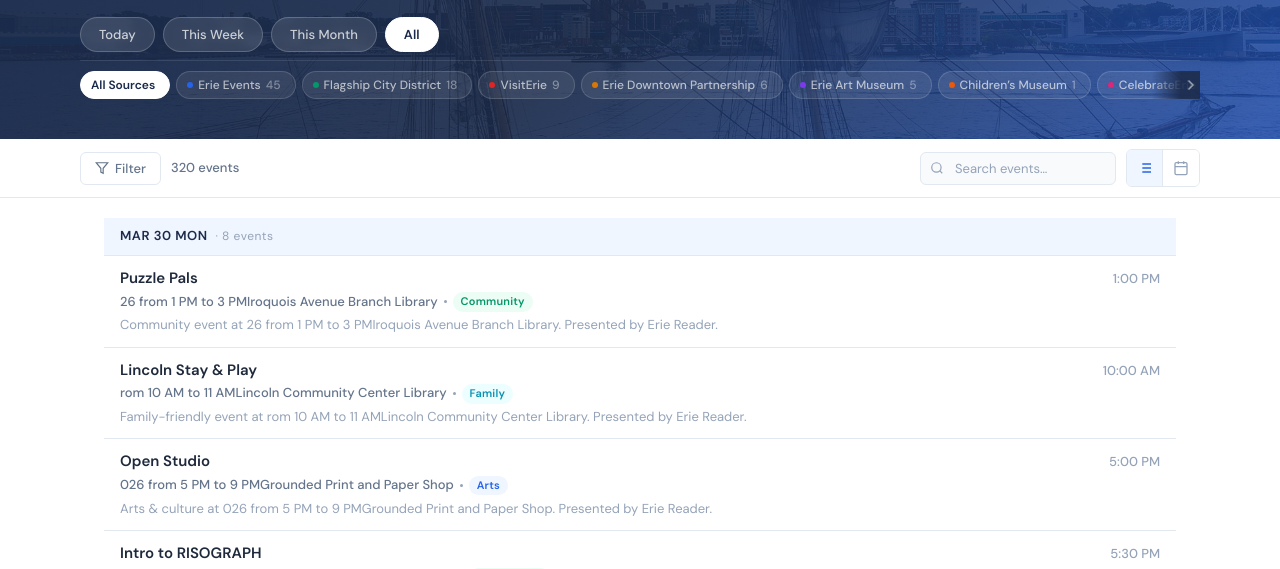
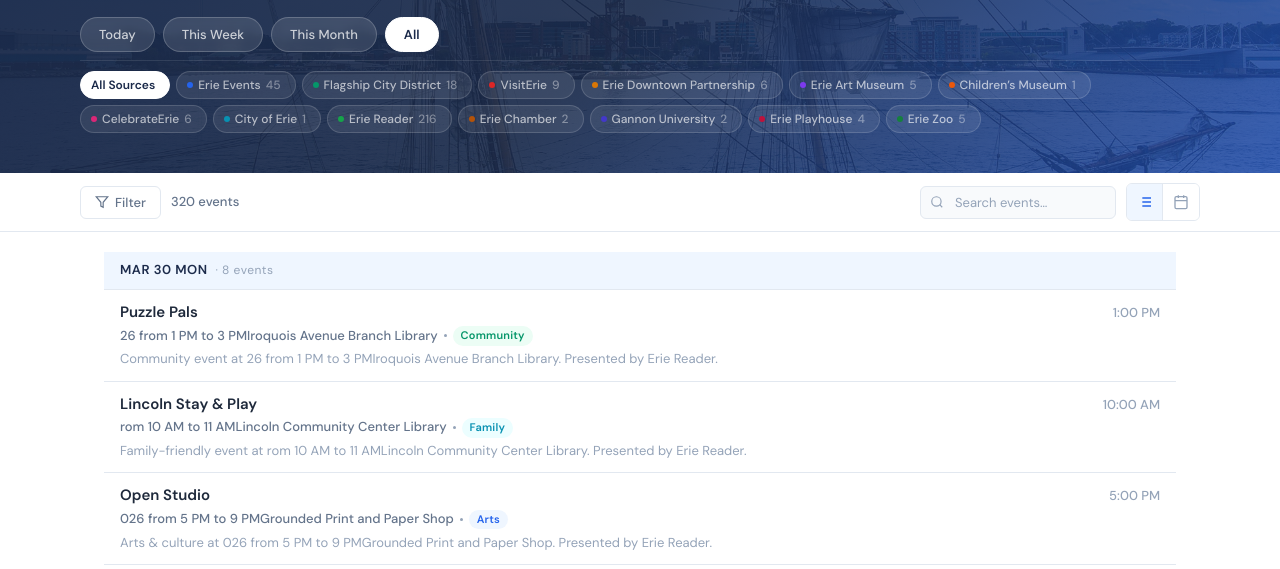
Before and after one commit to mistalamont-code/erie-events-dashboard, a website: page public/index.html in a window 1280 px wide. Shown: the part 209-778 px from the top of the page. Drawn offline with Linux system fonts and the light colour scheme.

Commit message:
Replace source filter scroll with wrapping rows
Horizontal scroll didn't work on Windows/Edge. Source pills now
wrap to multiple rows using flex-wrap. Removed scroll hint arrow
and all horizontal scroll logic.

Co-Authored-By: Claude Opus 4.6 (1M context) <noreply@anthropic.com>

```diff
--- a/public/index.html
+++ b/public/index.html
@@ -53,13 +53,8 @@ button{font-family:var(--font-body);cursor:pointer}
 .pill:hover{background:rgba(255,255,255,0.2);color:#fff;border-color:rgba(255,255,255,0.35)}
 .pill.active{background:#fff;border-color:#fff;color:var(--erie-navy);font-weight:600}
 .pill:focus-visible{outline:2px solid #93c5fd;outline-offset:2px}
-.source-filters-wrap{position:relative;margin-top:4px;padding-top:10px;border-top:1px solid rgba(255,255,255,0.1)}
-.source-filters{display:flex;gap:6px;overflow-x:auto;-webkit-overflow-scrolling:touch;scrollbar-width:none;touch-action:pan-x;padding-right:32px}
-.source-filters::-webkit-scrollbar{display:none}
-.scroll-hint{position:absolute;right:0;top:10px;bottom:0;width:48px;background:linear-gradient(90deg,transparent,rgba(27,42,74,0.9) 60%);display:flex;align-items:center;justify-content:flex-end;pointer-events:none;padding-right:4px;transition:opacity 0.3s}
-.scroll-hint.hidden{opacity:0}
-.scroll-hint svg{color:rgba(255,255,255,0.6);animation:nudge 1.5s ease-in-out infinite}
-@keyframes nudge{0%,100%{transform:translateX(0)}50%{transform:translateX(4px)}}
+.source-filters-wrap{margin-top:4px;padding-top:10px;border-top:1px solid rgba(255,255,255,0.1)}
+.source-filters{display:flex;gap:6px;flex-wrap:wrap}
 .spill{display:inline-flex;align-items:center;gap:5px;background:rgba(255,255,255,0.08);border:1px solid rgba(255,255,255,0.15);color:rgba(255,255,255,0.65);padding:5px 14px 5px 10px;border-radius:20px;font-size:0.75rem;font-weight:500;white-space:nowrap;cursor:pointer;transition:background 0.15s,color 0.15s,border-color 0.15s}
 .spill:hover{background:rgba(255,255,255,0.15);color:rgba(255,255,255,0.9);border-color:rgba(255,255,255,0.25)}
 .spill.active{background:#fff;border-color:#fff;color:var(--erie-navy);font-weight:600}
@@ -242,7 +237,6 @@ body.modal-open{overflow:hidden}
   .pill{padding:6px 14px;font-size:0.75rem}
   .source-filters-wrap{padding-top:8px}
   .spill{padding:4px 10px 4px 8px;font-size:0.6875rem}
-  .scroll-hint{width:36px}
 
   /* Filter bar */
   .filter-bar{padding:8px 0.75rem}
@@ -333,7 +327,7 @@ body.modal-open{overflow:hidden}
     <button class="pill" role="tab" data-qf="month" aria-selected="false">This Month</button>
     <button class="pill active" role="tab" data-qf="all" aria-selected="true">All</button>
   </div>
-  <div class="source-filters-wrap"><div class="source-filters" id="source-filters"></div><div class="scroll-hint" id="scroll-hint"><svg width="18" height="18" viewBox="0 0 24 24" fill="none" stroke="currentColor" stroke-width="2"><path d="M9 18l6-6-6-6"/></svg></div></div>
+  <div class="source-filters-wrap"><div class="source-filters" id="source-filters"></div></div>
 </div></section>
 
 <div class="filter-bar">
@@ -612,11 +606,6 @@ function render(){
   // Source filter pills in hero
   const sfEl=document.getElementById('source-filters');
   sfEl.innerHTML='<button class="spill'+(selectedSrc==='all'?' active':'')+'" data-src="all">All Sources</button>'+Object.entries(S).filter(([k])=>sc[k]).map(([k,v])=>`<button class="spill${selectedSrc===k?' active':''}" data-src="${k}"><span class="sdot" style="background:${v.d}"></span>${esc(v.l)} <span style="opacity:0.6">${sc[k]||0}</span></button>`).join('');
-  // Show/hide scroll hint arrow based on scroll position
-  const hint=document.getElementById('scroll-hint');
-  function checkScroll(){const el=sfEl;hint.classList.toggle('hidden',el.scrollLeft+el.clientWidth>=el.scrollWidth-10)}
-  sfEl.addEventListener('scroll',checkScroll);
-  setTimeout(checkScroll,50);
   sfEl.querySelectorAll('.spill').forEach(b=>b.addEventListener('click',()=>{
     const s=b.dataset.src;
     if(s==='all'){selectedSrc='all';activeSrcs=new Set(Object.keys(S))}
```
